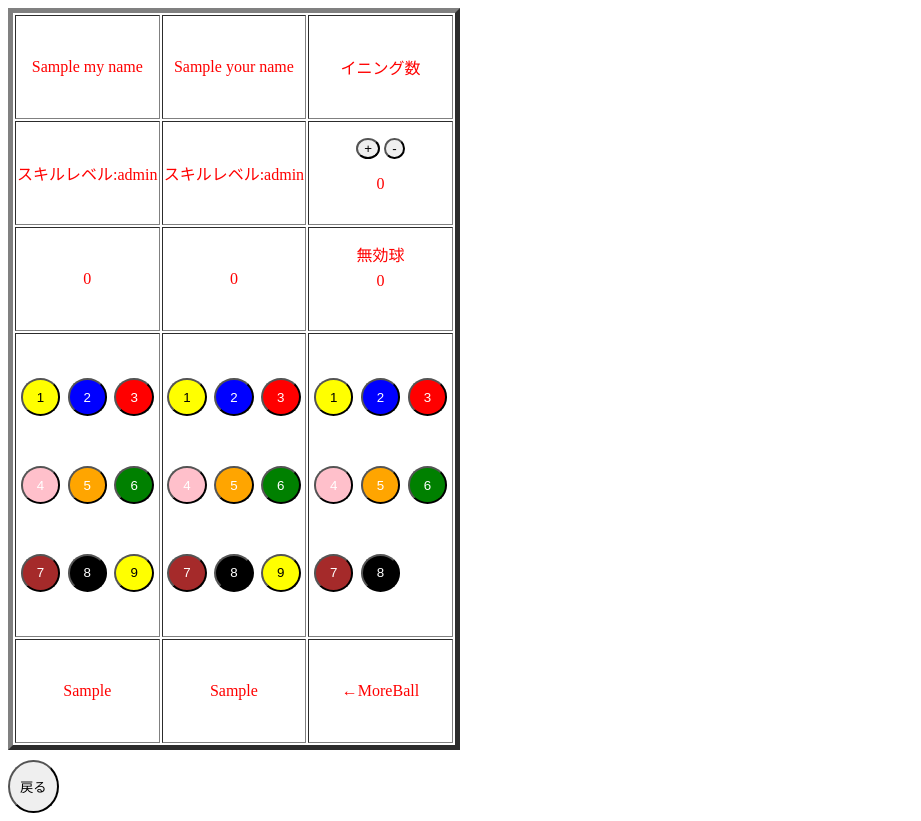
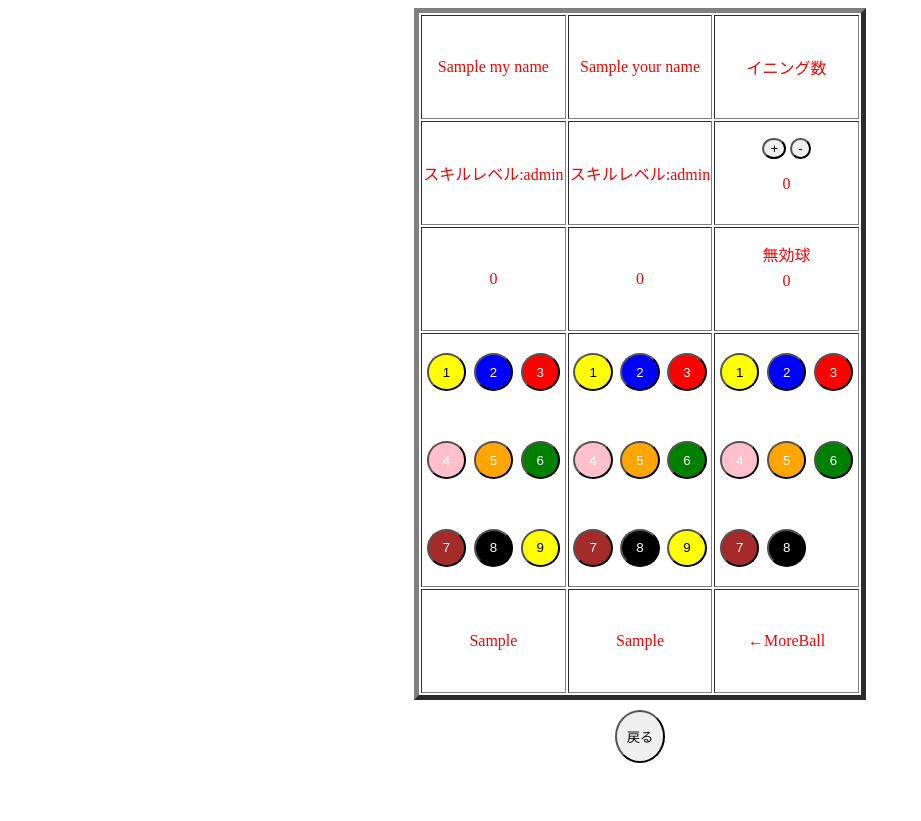
Before and after one commit to JunJon09/billiard, a Flask app: template templates/jpa.html in a window 1280 px wide. Shown: the whole page, without its empty margins (0-921 px from the left). After the commit the page ends 763 px from the top, so only its background shows below. Run offline with Flask 2, Linux system fonts and the light colour scheme; the template is opened without the code that fills it: most values are stand-ins (such as "Sample title", 1, 10 or a date in 2020).

Commit message:
css 修正

```diff
--- a/static/style_jpa.css
+++ b/static/style_jpa.css
@@ -2,8 +2,10 @@
 main{
   box-sizing: border-box;
   margin: 0 auto;
+  text-align: center;
 }
 table{
+  margin: 0 auto;
   text-align: center;
   height: 10vh;
 }
@@ -17,7 +19,6 @@ td{
 }
 .ball-frame{
   height: 300px;
-
 }
 .ball{
   display: grid;
@@ -27,6 +28,7 @@ td{
 }
 input[type='button']{
   border-radius:100%;
+  -webkit-appearance: none;
 }
 .ball-frame input[type='button']{
   padding: 20% 30%;
@@ -81,7 +83,7 @@ input[type='button']{
 /* タブレット用 */
 @media screen and (min-width: 481px){
   body{
-    color: blue;
+
   }
 }
 
@@ -91,4 +93,7 @@ input[type='button']{
   body{
     color: red;
   }
+  .ball-frame{
+    height: 250px;
+  }
 }
--- a/templates/jpa.html
+++ b/templates/jpa.html
@@ -8,7 +8,7 @@
   <link rel="stylesheet" href="../static/style_jpa.css">
   <script type="text/javascript">
     var windowSize = window.innerWidth;
-    if(windowSize<=481){
+    if(windowSize<=960){
       window.onorientationchange = function () {
         switch ( window.orientation ) {
          case 0:
```
